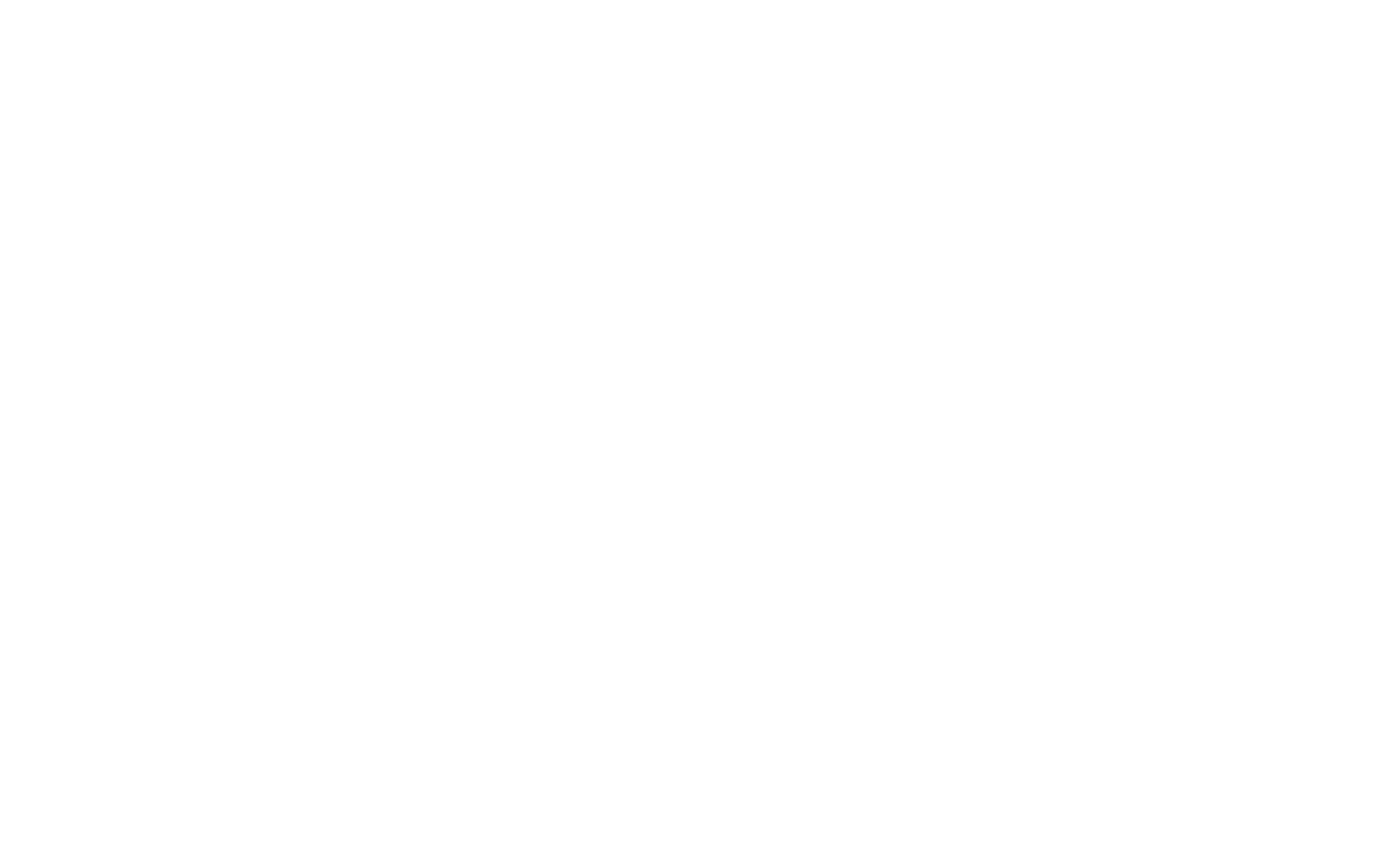
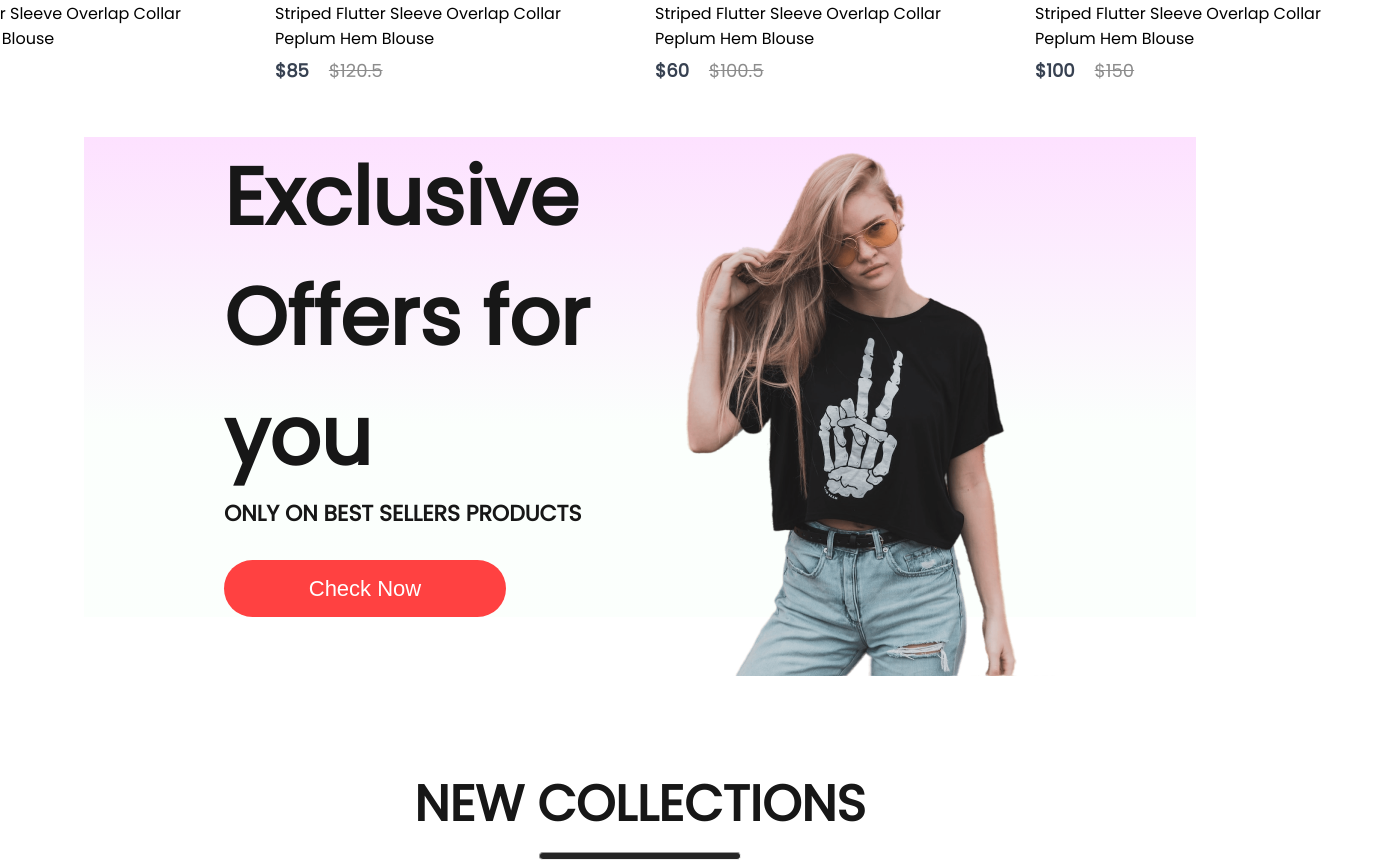
Before and after one commit to adrianmnh/e-comm, a React (Create React App) app: page / in a window 1280 px wide. Shown: the part 1480-2348 px from the top of the page, 1385 px wide, since content can reach past the window. Before the commit the page ends 918 px from the top, so only its background shows below. Built offline with nearby package versions, Linux system fonts and the light colour scheme.

Commit message:
popular, offers, new collections, newsletter components added to shop page

```diff
--- a/src/App.css
+++ b/src/App.css
@@ -1,4 +1,4 @@
-.App {
+/* .App {
   text-align: center;
 }
 
@@ -35,4 +35,4 @@
   to {
     transform: rotate(360deg);
   }
-}
+} */
--- a/src/Pages/Shop.jsx
+++ b/src/Pages/Shop.jsx
@@ -1,10 +1,18 @@
 import React from 'react'
 import Hero from '../Components/Hero/Hero'
+import Popular from '../Components/Popular/Popular'
+import Offers from '../Components/Offers/Offers'
+import NewCollections from '../Components/NewCollections/NewCollections'
+import NewsLetter from '../Components/NewsLetter/NewsLetter'
 
 const Shop = () => {
 	return (
 		<div>
 			<Hero />
+			<Popular/>
+			<Offers/>
+			<NewCollections/>
+			<NewsLetter/>
 		</div>
 	)
 }
```
